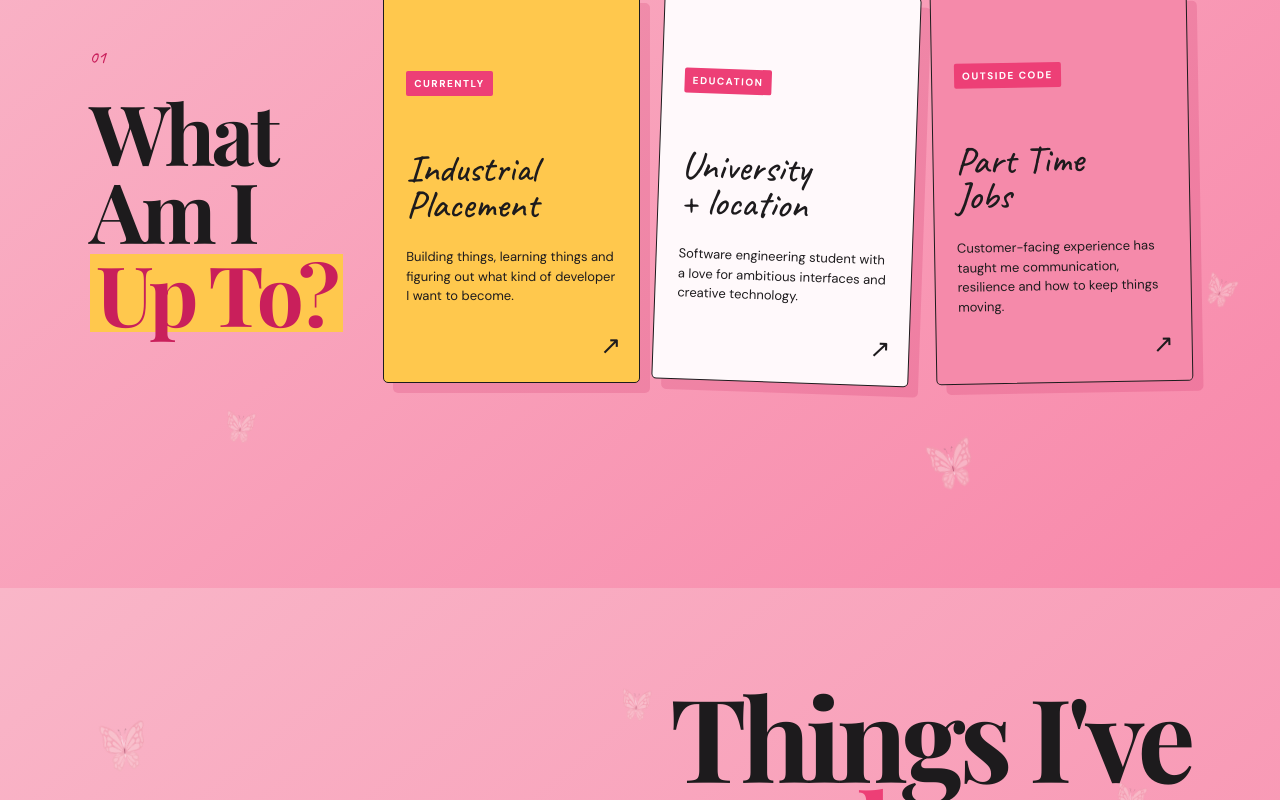
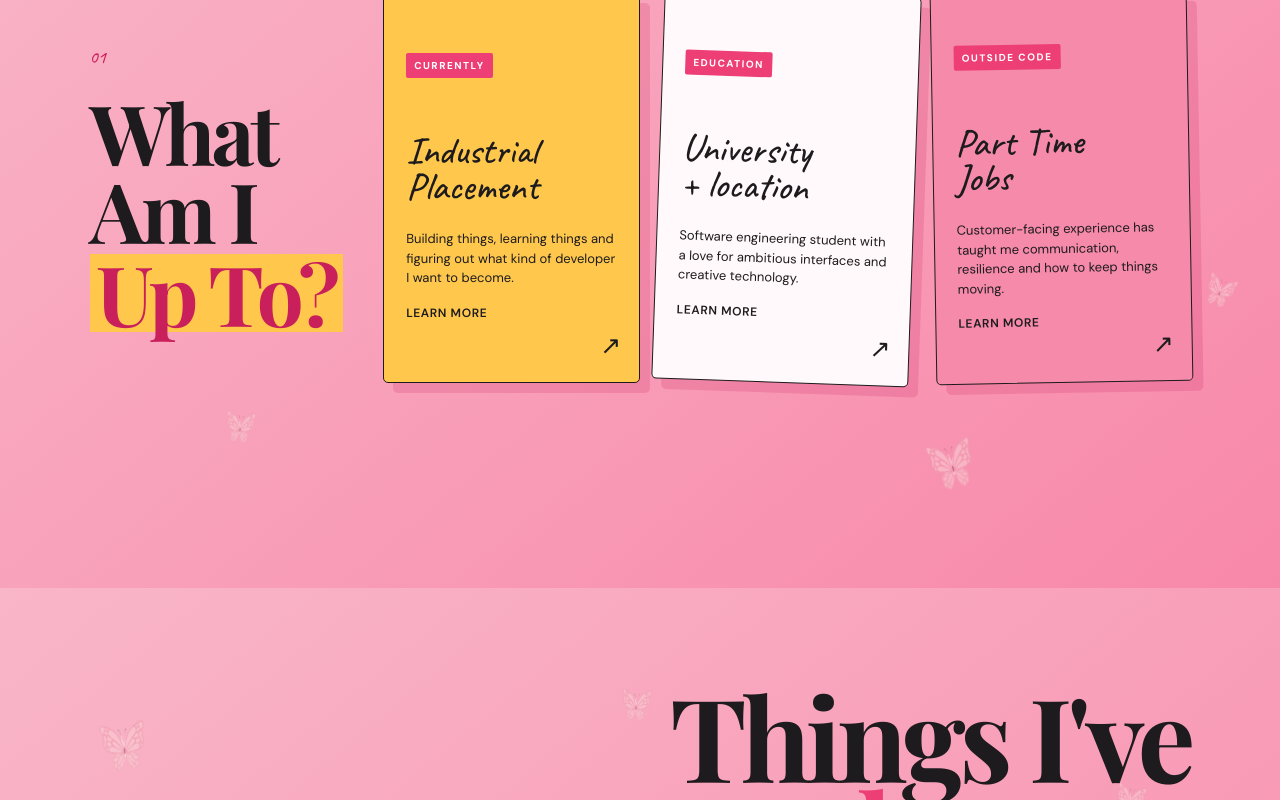
Before and after one commit to micstephenson/MichayliaStephensonPortfolio, a React (Vite) app: page / in a window 1280 px wide. Shown: the part 1012-1812 px from the top of the page. Built offline with nearby package versions, Linux system fonts and the light colour scheme; a web font is replaced by a local one.

Commit message:
Update portfolio

```diff
--- a/src/index.css
+++ b/src/index.css
@@ -446,6 +446,13 @@ a {
   transform: rotate(var(--rotation, 0deg));
   box-shadow: 10px 10px 0 rgba(201, 31, 91, 0.18);
   text-align: left;
+  cursor: url('/images/Butterfly3.svg') 15 10, pointer;
+  transition: transform 0.3s ease, box-shadow 0.3s ease;
+}
+
+.info-card:hover {
+  transform: rotate(var(--rotation, 0deg)) scale(1.05);
+  box-shadow: 15px 15px 0 rgba(201, 31, 91, 0.25);
 }
 
 .info-card:nth-child(2) {
@@ -504,6 +511,23 @@ a {
   right: 18px;
   font-size: 25px;
 }
+
+.learn-more {
+  display: inline-block;
+  margin-top: 16px;
+  font-size: 12px;
+  font-weight: 600;
+  letter-spacing: 0.05em;
+  text-transform: uppercase;
+  color: var(--ink);
+  transition: all 0.3s ease;
+}
+
+.info-card:hover .learn-more {
+  color: var(--pink-hot);
+  transform: scale(1.1);
+  text-shadow: 0 0 8px rgba(237, 63, 118, 0.5);
+}
 /* ========================================
    PROJECTS SECTION
    ======================================== */
@@ -552,9 +576,10 @@ a {
   flex-direction: column;
   justify-content: space-between;
   text-align: left;
-  cursor: pointer;
+  cursor: url('/images/Butterfly3.svg') 15 10, pointer;
   flex-shrink: 0;
   will-change: transform;
+  transition: transform 0.3s ease, box-shadow 0.3s ease;
 }
 
 .project-main {
@@ -563,14 +588,29 @@ a {
   transform: rotate(-1deg);
 }
 
+.project-main:hover {
+  transform: rotate(-1deg) scale(1.05);
+  box-shadow: 15px 15px 0 rgba(201, 31, 91, 0.25);
+}
+
 .project-small {
   background: var(--yellow);
   transform: translateY(35px) rotate(1deg);
 }
 
+.project-small:hover {
+  transform: translateY(35px) rotate(1deg) scale(1.05);
+  box-shadow: 15px 15px 0 rgba(201, 31, 91, 0.25);
+}
+
 .light-card {
   background: var(--paper);
   transform: rotate(-1deg);
+}
+
+.light-card:hover {
+  transform: rotate(-1deg) scale(1.05);
+  box-shadow: 15px 15px 0 rgba(201, 31, 91, 0.25);
 }
 
 .project-number {
--- a/src/sections/AboutSection.jsx
+++ b/src/sections/AboutSection.jsx
@@ -14,18 +14,21 @@ export default function AboutSection({ onNavigate }) {
           <h3>Industrial<br />Placement</h3>
           <p>Building things, learning things and figuring out what kind of developer I want to become.</p>
           <span className="card-arrow">↗</span>
+          <span className="learn-more">Learn more</span>
         </button>
         <button className="info-card card-white" onClick={() => onNavigate("/experience/university")}>
           <span className="card-tag">education</span>
           <h3>University<br />+ location</h3>
           <p>Software engineering student with a love for ambitious interfaces and creative technology.</p>
           <span className="card-arrow">↗</span>
+          <span className="learn-more">Learn more</span>
         </button>
         <button className="info-card card-pink" onClick={() => onNavigate("/experience/work")}>
           <span className="card-tag">outside code</span>
           <h3>Part Time<br />Jobs</h3>
           <p>Customer-facing experience has taught me communication, resilience and how to keep things moving.</p>
           <span className="card-arrow">↗</span>
+          <span className="learn-more">Learn more</span>
         </button>
       </div>
     </section>
```
